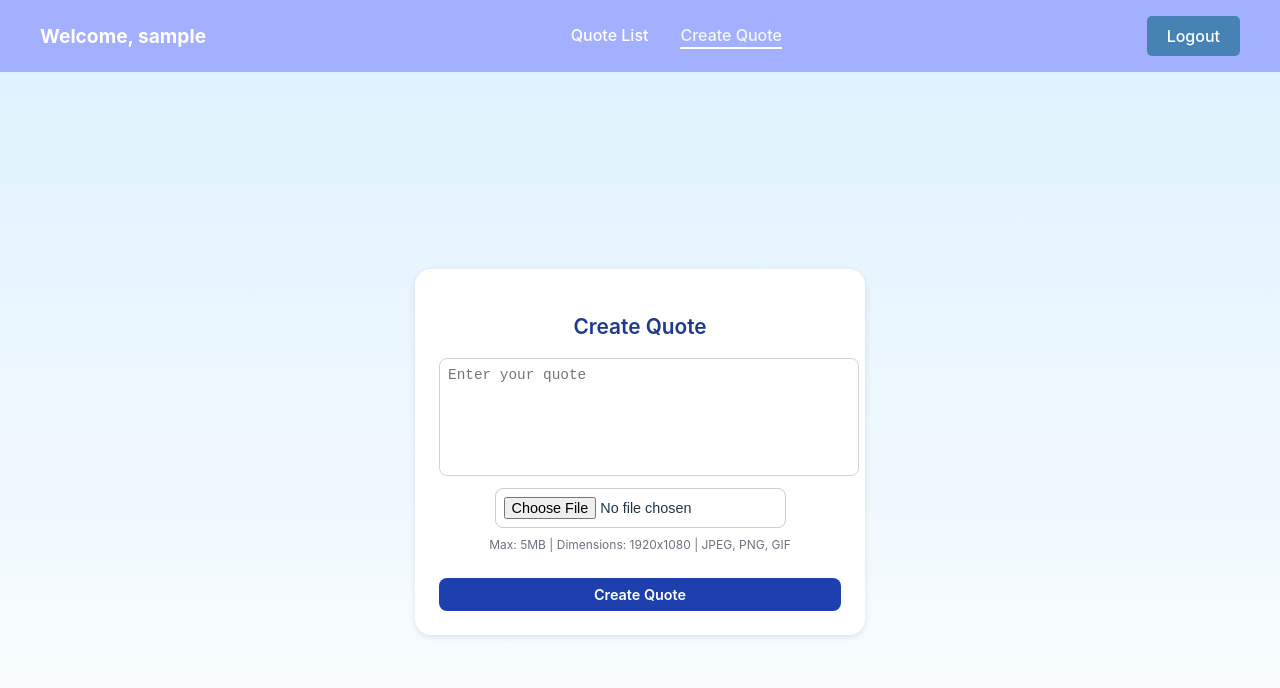
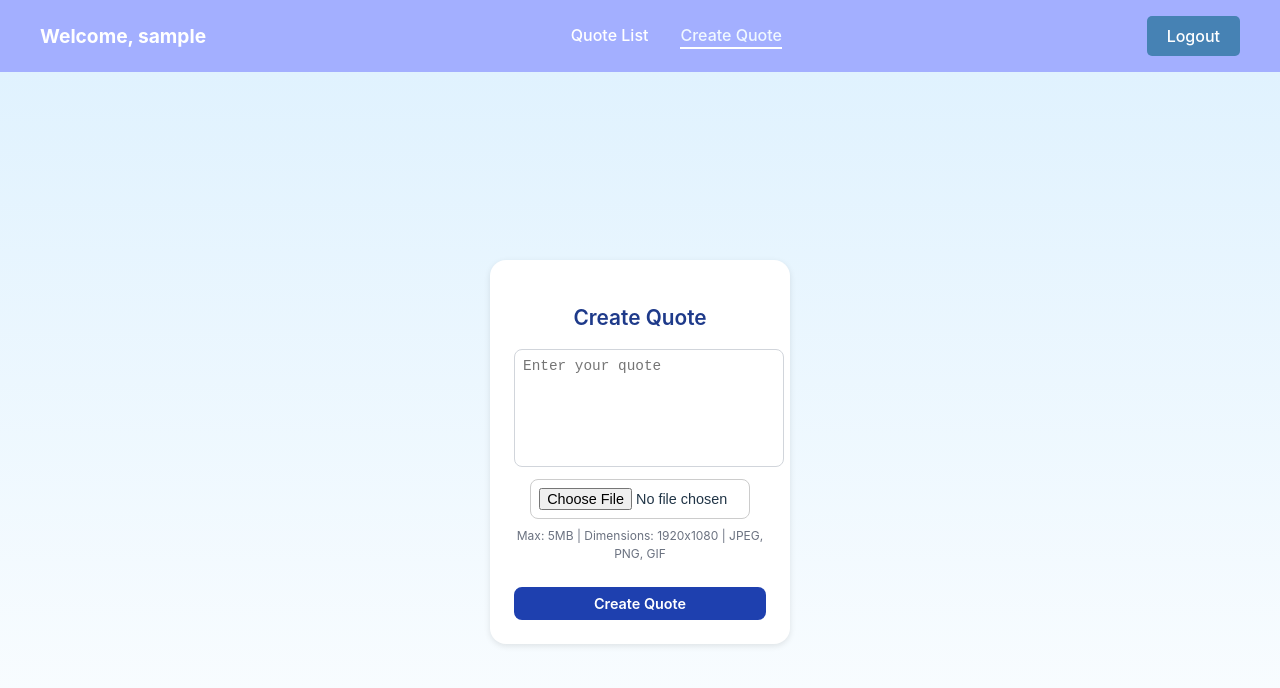
Before and after one commit to Manav510/kutumb_project, a React (Vite) app: page /create-quote in a window 1280 px wide. Shown: the top 688 px of the page. Built offline with nearby package versions, Linux system fonts and the light colour scheme; sample sign-in values are in the browser's storage.

Commit message:
minor fixes in quote

```diff
--- a/src/pages/CreateQuote.tsx
+++ b/src/pages/CreateQuote.tsx
@@ -21,12 +21,12 @@ const styles = {
     justifyContent: 'center',
     alignItems: 'center',
     background: 'linear-gradient(to bottom, #e0f2fe, #ffffff)',
-    padding: '1rem',
+    padding: '0.25rem',
     boxSizing: 'border-box' as const,
   },
   formContainer: {
     width: '100%',
-    maxWidth: '450px',
+    maxWidth: '300px',
     backgroundColor: '#ffffff',
     borderRadius: '1rem',
     boxShadow: '0 2px 6px rgba(0, 0, 0, 0.1)',
@@ -70,6 +70,7 @@ const styles = {
     border: '1px solid #ccc',
     outline: 'none',
     fontSize: '0.9rem',
+    width: '80%',
   },
   imagePreview: {
     width: '100%',
```
